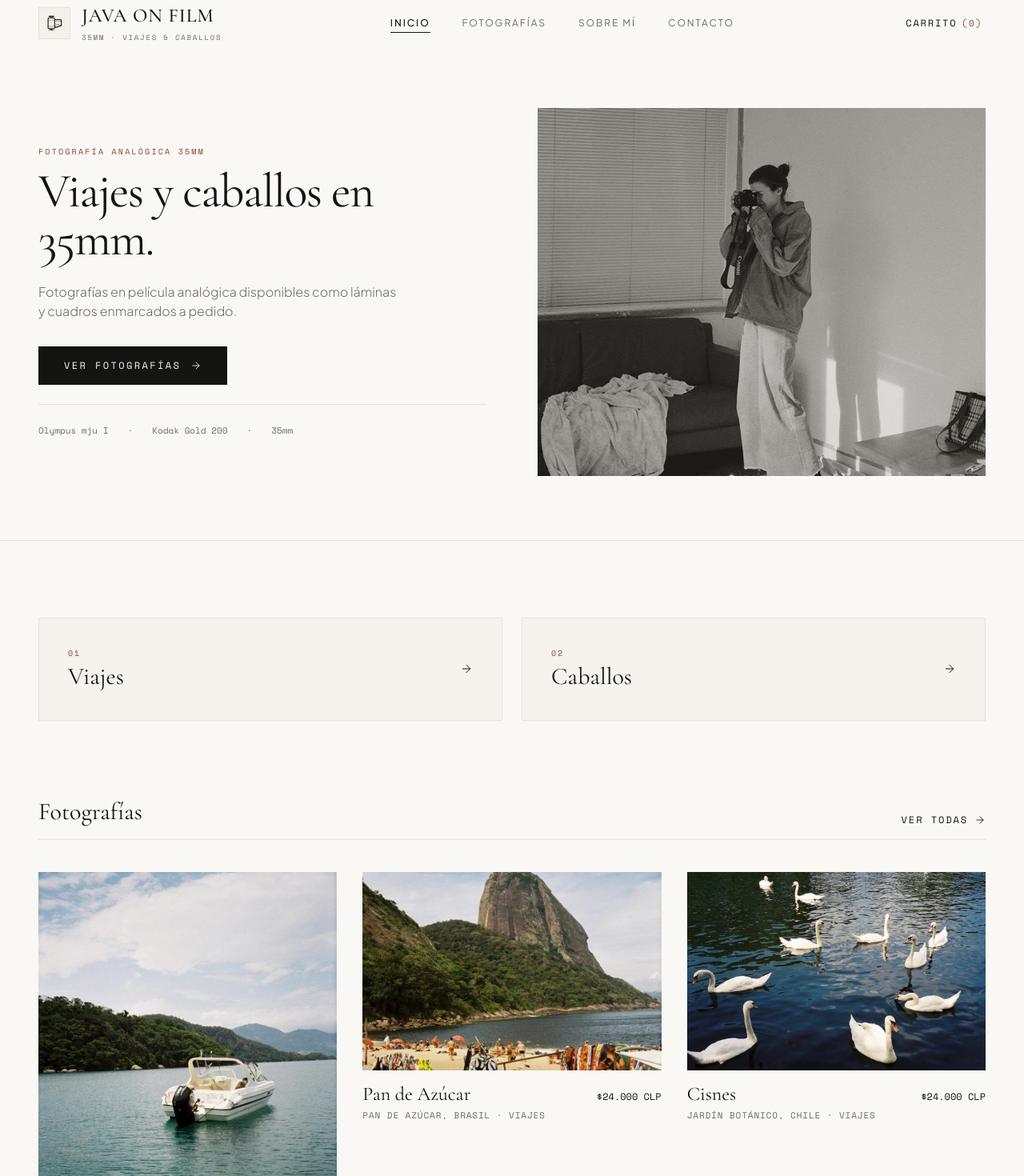
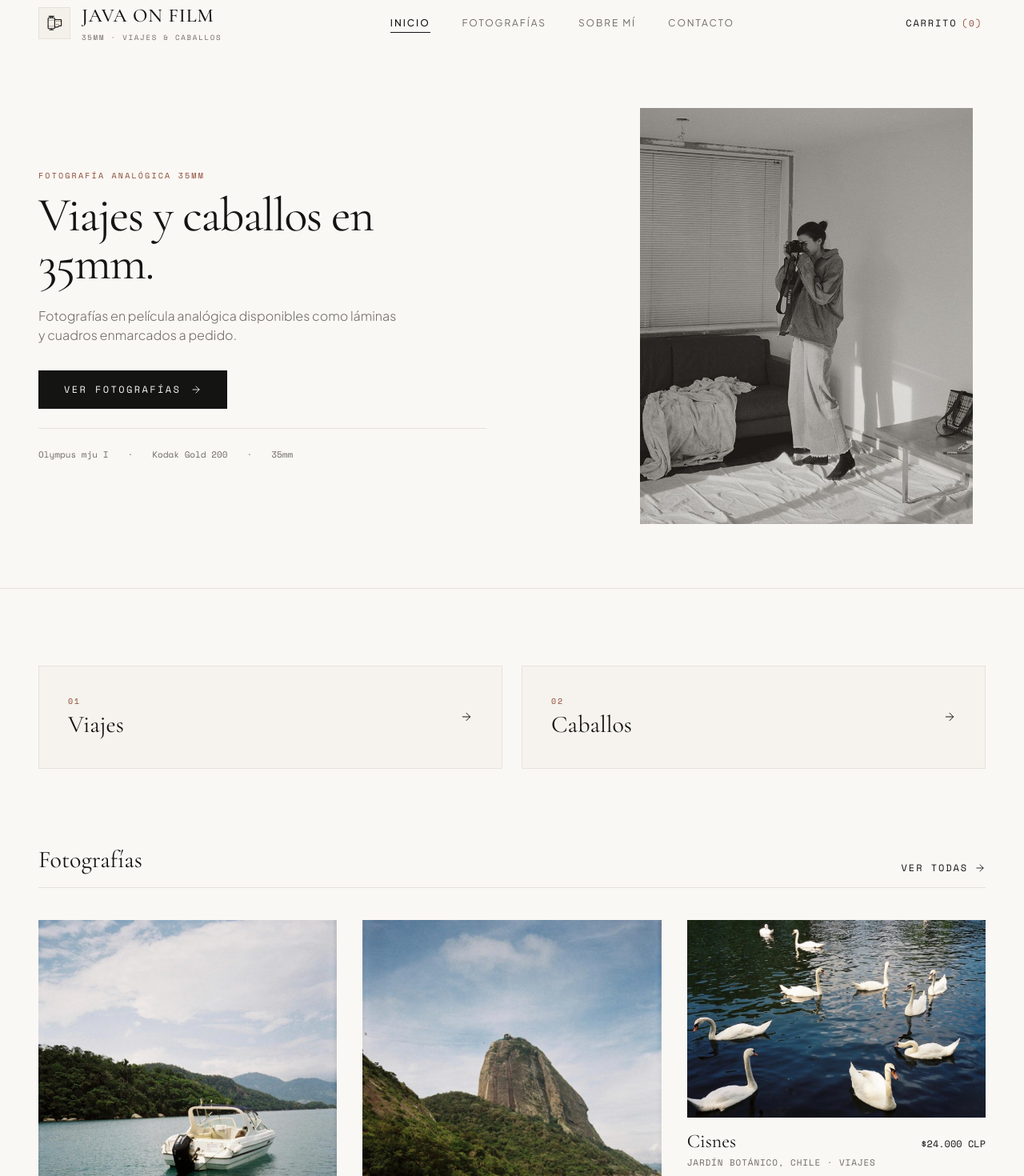
Before and after one commit to javigutierrezra/javaonfilm-web, a React (Vite) app: page / in a window 1280 px wide. Shown: the part 20-1490 px from the top of the page at 80% size. Built offline with nearby package versions, Linux system fonts and the light colour scheme.

Commit message:
Mostrar todas las fotografías completas sin recortes y corregir orientación vertical de Pan de Azúcar

```diff
--- a/src/components/ProductCard.jsx
+++ b/src/components/ProductCard.jsx
@@ -8,12 +8,10 @@ export default function ProductCard({ product, onOpenZoom }) {
   const placeName = product.place || product.location?.split(',')[0] || '';
   const countryName = product.country || product.location?.split(',')[1]?.trim() || '';
 
-  const aspectClass = product.orientation === 'vertical' ? 'aspect-[2/3]' : 'aspect-[3/2]';
-
   return (
     <article className="group flex flex-col">
 
-      {/* Clean Photo without extra box */}
+      {/* Clean Photo — Uncropped in its natural proportion */}
       <div
         onClick={() => navigate(`/prints/${product.id}`)}
         className="relative overflow-hidden cursor-pointer"
@@ -21,7 +19,7 @@ export default function ProductCard({ product, onOpenZoom }) {
         <img
           src={product.image}
           alt={product.title}
-          className={`w-full ${aspectClass} object-cover transition-transform duration-700 ease-out group-hover:scale-[1.02]`}
+          className="w-full h-auto block transition-transform duration-700 ease-out group-hover:scale-[1.02]"
           loading="lazy"
         />
 
--- a/src/data/products.js
+++ b/src/data/products.js
@@ -57,7 +57,7 @@ export const PRODUCTS = [
     year: "2024",
     film: "Kodak Gold 200",
     camera: "Olympus mju I",
-    orientation: "horizontal",
+    orientation: "vertical",
     story: "Río de Janeiro, Brasil. Capturada en 35mm con Kodak Gold 200.",
     image: "/images/PandeAzucar.jpeg",
     price: 24000,
--- a/src/pages/About.jsx
+++ b/src/pages/About.jsx
@@ -21,14 +21,14 @@ export default function About() {
         </div>
 
         {/* Two Cards: Viajes (Plane Sunset) & Caballos (Equestrian) */}
-        <div className="grid grid-cols-1 md:grid-cols-2 gap-8 sm:gap-10 border-b border-[#E6E1DA] pb-14 sm:pb-16">
+        <div className="grid grid-cols-1 md:grid-cols-2 gap-8 sm:gap-10 border-b border-[#E6E1DA] pb-14 sm:pb-16 items-start">
 
           {/* Column 1: Viajes */}
           <div className="space-y-4">
             <img
               src="/images/about-plane-sunset.jpg"
               alt="Vista de avión al atardecer en 35mm"
-              className="w-full h-[260px] sm:h-[320px] object-cover"
+              className="w-full h-auto block"
             />
             <div className="space-y-2">
               <span className="text-[10px] font-mono uppercase tracking-[0.2em] text-[#8C4A32] block">
@@ -48,7 +48,7 @@ export default function About() {
             <img
               src="/images/about-horse-film.jpg"
               alt="Fotografía de caballo y equitación en 35mm"
-              className="w-full h-[260px] sm:h-[320px] object-cover"
+              className="w-full h-auto block"
             />
             <div className="space-y-2">
               <span className="text-[10px] font-mono uppercase tracking-[0.2em] text-[#8C4A32] block">
@@ -72,7 +72,7 @@ export default function About() {
             <img
               src="/images/about-camera-film.jpg"
               alt="Olympus mju I y Kodak Gold 200"
-              className="w-full h-[220px] sm:h-[240px] object-cover"
+              className="w-full max-w-xs mx-auto md:mx-0 h-auto block"
             />
           </div>
 
--- a/src/pages/Home.jsx
+++ b/src/pages/Home.jsx
@@ -50,15 +50,15 @@ export default function Home({ onOpenZoom }) {
             </div>
 
             {/* Hero Image */}
-            <div className="lg:col-span-6">
+            <div className="lg:col-span-6 flex justify-center lg:justify-end">
               <div
                 onClick={() => navigate('/prints')}
-                className="group cursor-pointer overflow-hidden"
+                className="group cursor-pointer overflow-hidden max-w-md w-full"
               >
                 <img
                   src="/images/hero-photographer.jpg"
                   alt="JavaOnFilm 35mm"
-                  className="w-full h-[320px] sm:h-[420px] md:h-[460px] object-cover transition-transform duration-700 ease-out group-hover:scale-[1.02]"
+                  className="w-full h-auto max-h-[520px] object-contain transition-transform duration-700 ease-out group-hover:scale-[1.02]"
                 />
               </div>
             </div>
@@ -119,7 +119,7 @@ export default function Home({ onOpenZoom }) {
           </Link>
         </div>
 
-        <div className="grid grid-cols-1 sm:grid-cols-2 lg:grid-cols-3 gap-8">
+        <div className="grid grid-cols-1 sm:grid-cols-2 lg:grid-cols-3 gap-8 items-start">
           {PRODUCTS.map((product) => (
             <ProductCard key={product.id} product={product} onOpenZoom={onOpenZoom} />
           ))}
--- a/src/pages/Prints.jsx
+++ b/src/pages/Prints.jsx
@@ -79,7 +79,7 @@ export default function Prints({ onOpenZoom }) {
             </button>
           </div>
         ) : (
-          <div className="grid grid-cols-1 sm:grid-cols-2 lg:grid-cols-3 gap-8">
+          <div className="grid grid-cols-1 sm:grid-cols-2 lg:grid-cols-3 gap-8 items-start">
             {filteredProducts.map((product) => (
               <ProductCard key={product.id} product={product} onOpenZoom={onOpenZoom} />
             ))}
--- a/src/pages/ProductDetail.jsx
+++ b/src/pages/ProductDetail.jsx
@@ -1,4 +1,4 @@
-import React, { useState } from 'react';
+import React, { useState, useEffect } from 'react';
 import { useParams, Link } from 'react-router-dom';
 import { PRODUCTS, FORMAT_OPTIONS, FRAME_OPTIONS, STORE_CONFIG } from '../data/products';
 import { Maximize2, ArrowLeft, ArrowUpRight } from 'lucide-react';
@@ -9,6 +9,12 @@ export default function ProductDetail({ onAddToCart, onOpenZoom }) {
 
   const initialOrientation = product?.orientation || 'horizontal';
   const [selectedOrientation, setSelectedOrientation] = useState(initialOrientation);
+
+  useEffect(() => {
+    if (product?.orientation) {
+      setSelectedOrientation(product.orientation);
+    }
+  }, [product]);
   const [selectedFormat, setSelectedFormat] = useState(FORMAT_OPTIONS[2]);
   const [selectedFrame, setSelectedFrame] = useState(FRAME_OPTIONS[1]);
   const [fitMode, setFitMode] = useState('margin');
@@ -229,9 +235,7 @@ export default function ProductDetail({ onAddToCart, onOpenZoom }) {
                         className={`w-full h-full transition-all duration-500 ${
                           isOrientationMismatched && fitMode === 'crop'
                             ? `object-cover ${getCropPositionClass()}`
-                            : isOrientationMismatched && fitMode === 'margin'
-                            ? 'object-contain'
-                            : 'object-cover'
+                            : 'object-contain'
                         }`}
                       />
                     </div>
```
